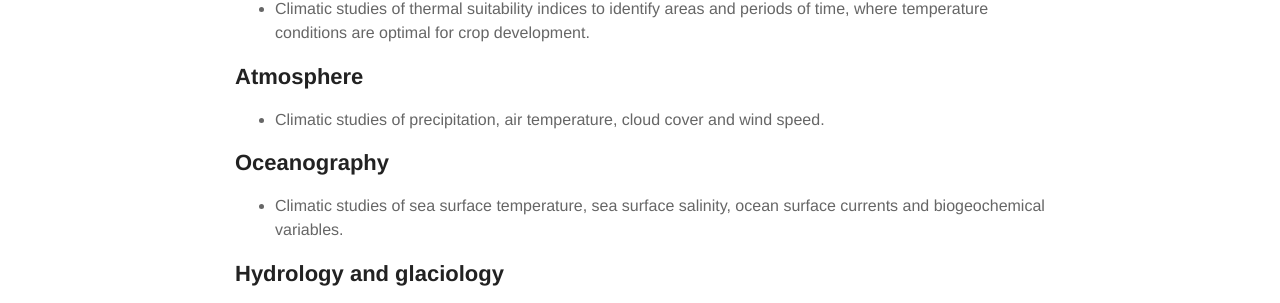
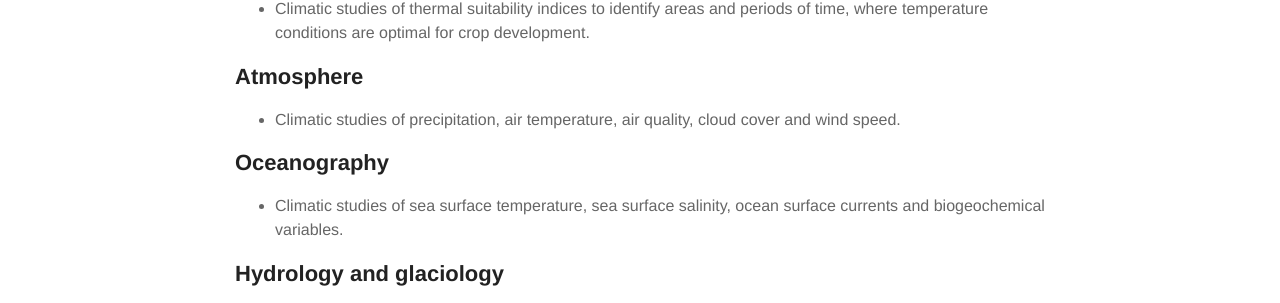
Before and after one commit to vrrp/vrrp.github.io, a Jekyll site: the page built from services.md, in a window 1280 px wide. Shown: the part 625-928 px from the top of the page. Built offline with Jekyll 4.4.1, drawn with Linux system fonts in a browser that asks for light colours.

Commit message:
16:24:46 20-August-2024

```diff
--- a/services.md
+++ b/services.md
@@ -11,7 +11,7 @@ layout: page
 
 <h2>Atmosphere</h2>
 <ul class="Atmosphere">
-	<li>Climatic studies of precipitation, air temperature, cloud cover and wind speed.</li>
+	<li>Climatic studies of precipitation, air temperature, air quality, cloud cover and wind speed.</li>
 </ul>
 
 <h2>Oceanography</h2>
```
